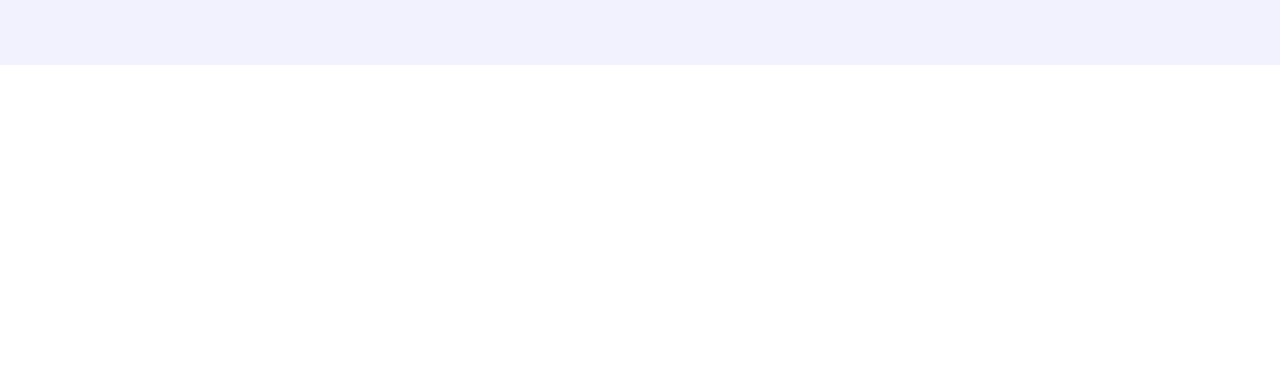
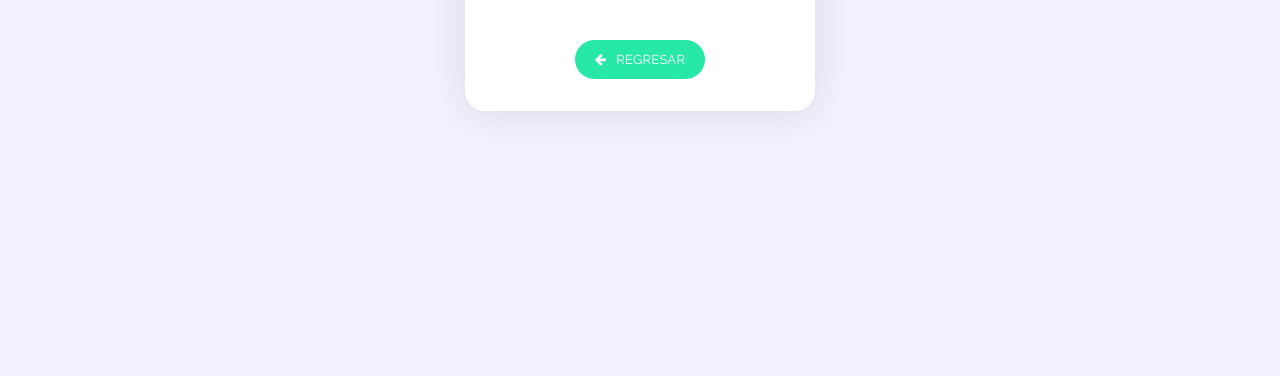
Before and after one commit to angtor-dev/AngtorWebs, a plain HTML site: page success.html in a window 1280 px wide. Shown: the part 424-800 px from the top of the page. Drawn offline with Linux system fonts and the light colour scheme.

Commit message:
Add files via upload

```diff
--- a/assets/css/angtor-webs.css
+++ b/assets/css/angtor-webs.css
@@ -125,6 +125,13 @@ body {
   background: #f2f2fe;
 }
 
+.section.colored.success {
+  display: flex;
+  width: 100%;
+  height: 100vh;
+  align-items: center;
+}
+
 .hr {
   bottom: 0px;
   width: 100%;
@@ -919,7 +926,7 @@ parallax & home seperator
 }
 
 .mini .mini-content .mini-box:hover {
-  margin-top: -10px;
+  transform: translateY(-10px);
 }
 
 .mini .mini-content .mini-box:before {
```
